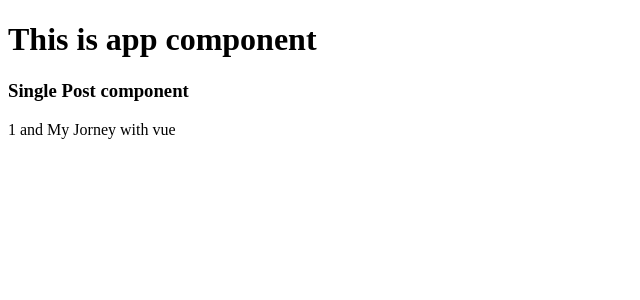
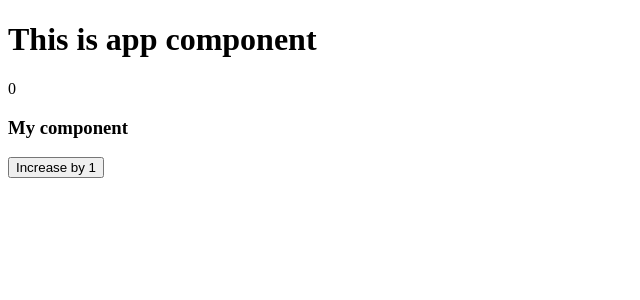
Before and after one commit to santoshkbrj/Vuejs_Tutorial, a Vue app in the folder vue-project/: page / in a window 1280 px wide. Shown: the top 300 px of the page, without its empty margins (0-640 px from the left). Built offline with nearby package versions, Linux system fonts and the light colour scheme.

Commit message:
Passing the event from child to parent using $emit and recevied event as attribute and call the event using @ symbol before it.

```diff
--- a/vue-project/src/App.vue
+++ b/vue-project/src/App.vue
@@ -1,22 +1,17 @@
 <script setup>
 import { ref } from 'vue';
-import SinglePostComponent from './components/SinglePostComponent.vue';
-
-const post = {
-  id: 1,
-  title: "My Jorney with vue",
+import MyComponent from './components/MyComponent.vue';
+const count = ref(0);
+function increaseCount(n) {
+  count.value += n
 }
-
-const postComment = ref({
-  commentsId:[234, 345, 453, 231],
-})
-
 </script>
 
 <template>
   <div>
     <h1>This is app component</h1>
-    <single-post-component v-bind="post" :commentId="postComment.commentsId"/>
+    {{ count }}
+    <my-component @increase-by="increaseCount"/>
   </div>
 </template>
 
--- /dev/null
+++ b/vue-project/src/components/MyComponent.vue
@@ -0,0 +1,16 @@
+<template>
+  <div>
+    <h3>My component</h3>
+    <button @click="$emit('increaseBy', 1)">
+  Increase by 1
+</button>
+  </div>
+</template>
+
+<script setup>
+
+</script>
+
+<style>
+
+</style>
```
